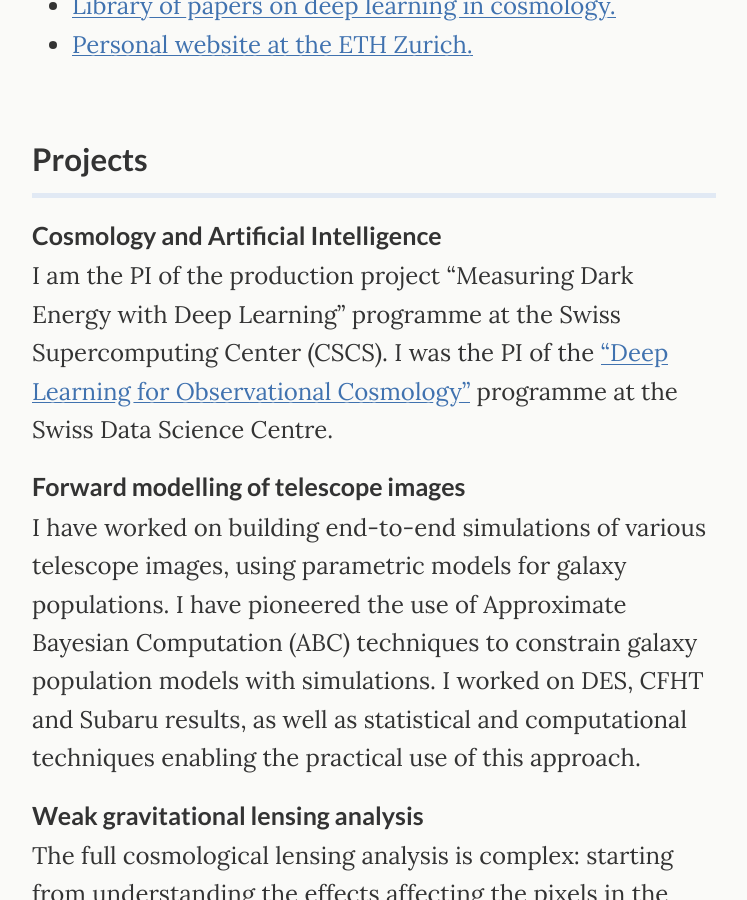
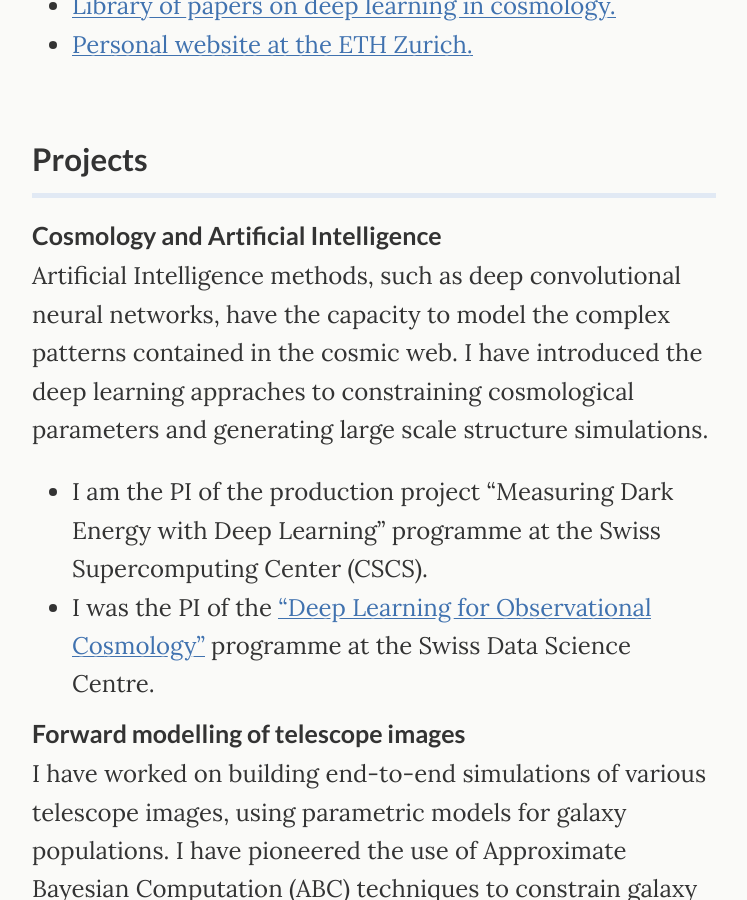
Before and after one commit to tomaszkacprzak/tomaszkacprzak.github.io, a Jekyll site: the page built from index.md, in a window 1280 px wide and 900 px high, scrolled down 467 px. Shown: the whole window, without its empty margins (266-1013 px from the left). Built offline with Jekyll 4.4.1, drawn with Linux system fonts in a browser that asks for light colours.

Commit message:
Update index.md

```diff
--- a/index.md
+++ b/index.md
@@ -24,9 +24,10 @@ My focus is testing cosmological models using novel statistical and machine lear
 
 
 ### Cosmology and Artificial Intelligence
-
-I am the PI of the production project "Measuring Dark Energy with Deep Learning" programme at the Swiss Supercomputing Center (CSCS).
-I was the PI of the ["Deep Learning for Observational Cosmology"](https://datascience.ch/project/deep-learning-for-observational-cosmology-dloc/) programme at the Swiss Data Science Centre.
+Artificial Intelligence methods, such as deep convolutional neural networks, have the capacity to model the complex patterns contained in the cosmic web.
+I have introduced the deep learning appraches to constraining cosmological parameters and generating large scale structure simulations.
+ * I am the PI of the production project "Measuring Dark Energy with Deep Learning" programme at the Swiss Supercomputing Center (CSCS).
+ * I was the PI of the ["Deep Learning for Observational Cosmology"](https://datascience.ch/project/deep-learning-for-observational-cosmology-dloc/) programme at the Swiss Data Science Centre.
 
 ### Forward modelling of telescope images
 
```
